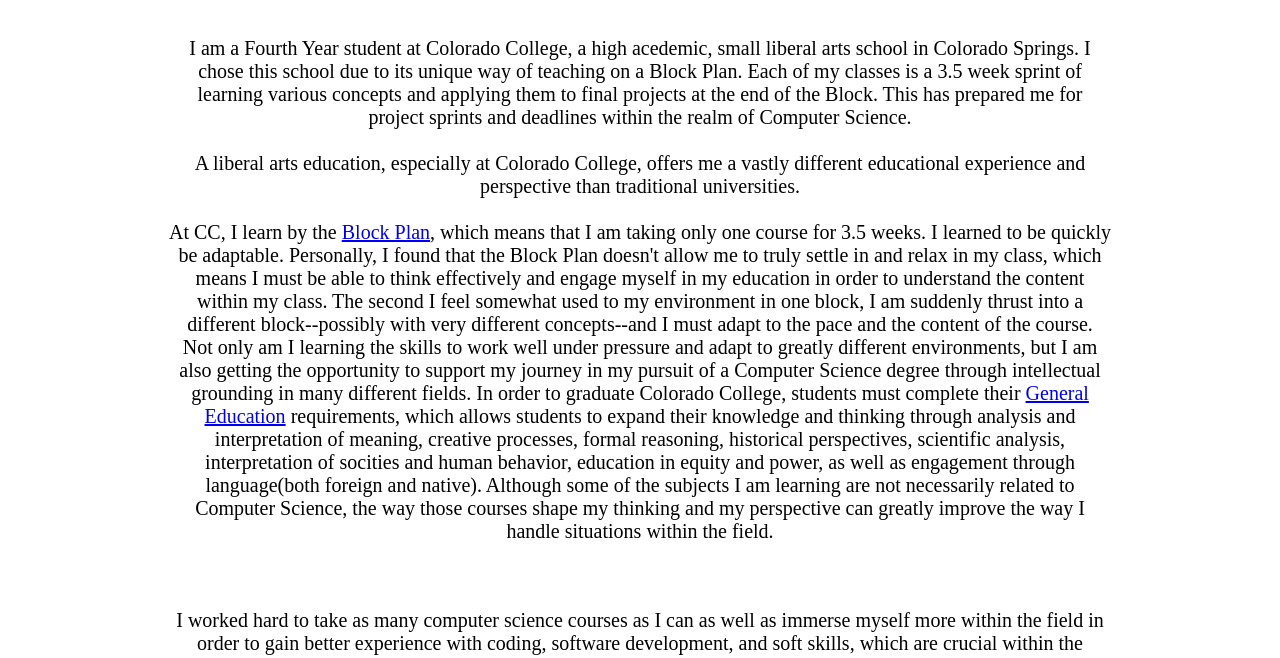
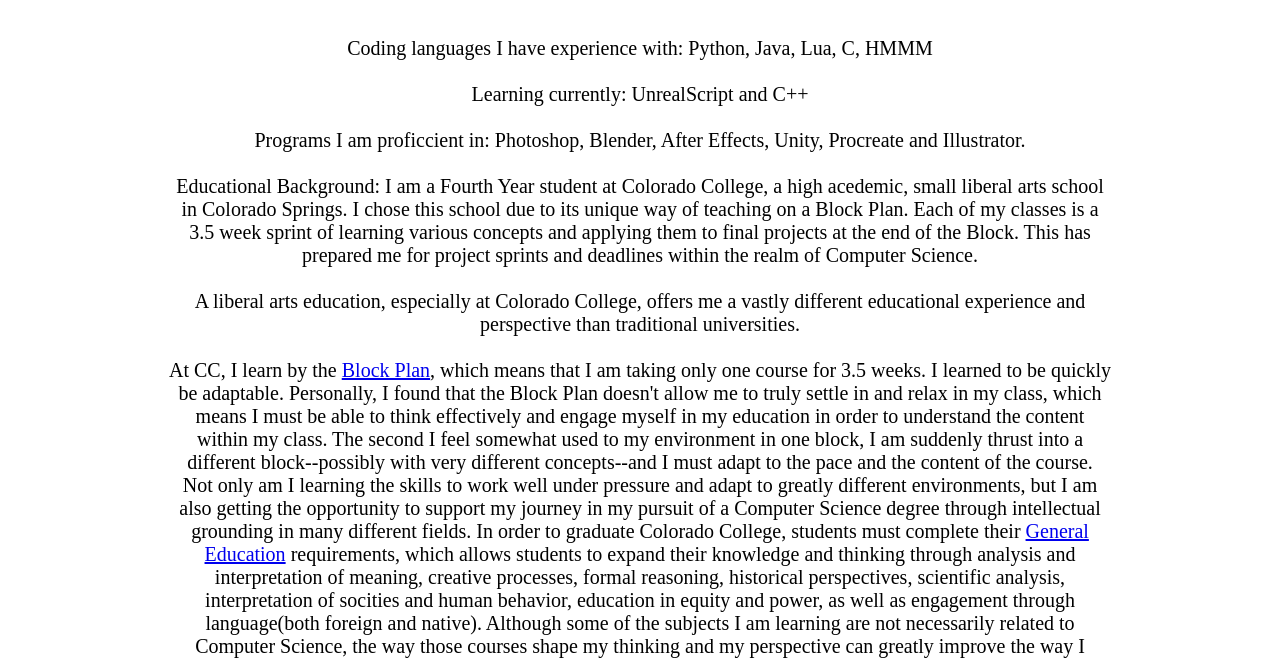
Before and after one commit to Kstuteville/Kstuteville.github.io, a plain HTML site: page experience.html in a window 1280 px wide. Shown: the part 128-786 px from the top of the page. Drawn offline with Linux system fonts and the light colour scheme.

Commit message:
Update experience.html

```diff
--- a/experience.html
+++ b/experience.html
@@ -27,6 +27,19 @@
 </p>
 
 <p>
+Coding languages I have experience with:
+ Python, Java, Lua, C, HMMM
+ <br>
+  <br>
+ Learning currently:
+ UnrealScript and C++
+ <br>
+  <br>
+ Programs I am proficcient in:
+ Photoshop, Blender, After Effects, Unity, Procreate and Illustrator.
+ <br>
+  <br>
+ Educational Background:
  I am a Fourth Year student at Colorado College, a high acedemic, small liberal arts school in Colorado Springs. I chose this school due to its unique way of teaching on a Block Plan. Each of my classes is a 3.5 week sprint of learning various concepts and applying them to final projects at the end of the Block. This has prepared me for project sprints and deadlines within
   the realm of Computer Science.
 
```
